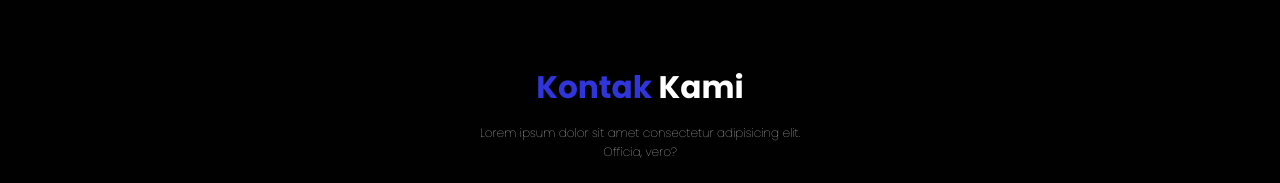
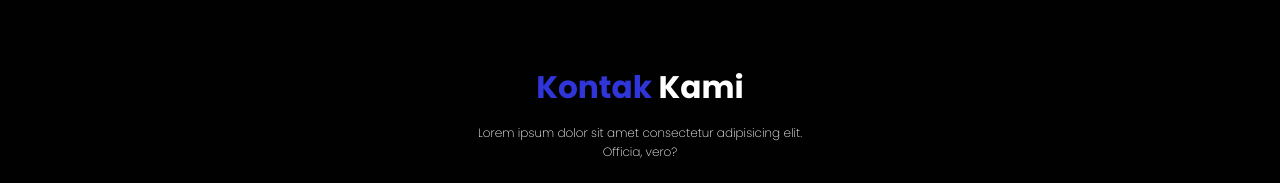
Before and after one commit to BadakLangit/TJKT, a plain HTML site: page index.html in a window 1280 px wide. Shown: the part 1440-1623 px from the top of the page. Drawn offline with nearby package versions, Linux system fonts and the light colour scheme.

Commit message:
font management

```diff
--- a/css/style.css
+++ b/css/style.css
@@ -202,7 +202,7 @@ body {
   text-align: center;
   max-width: 30rem;
   margin: auto;
-  font-weight: 100;
+  font-weight: 200;
   line-height: 1.6;
 }
 
```
